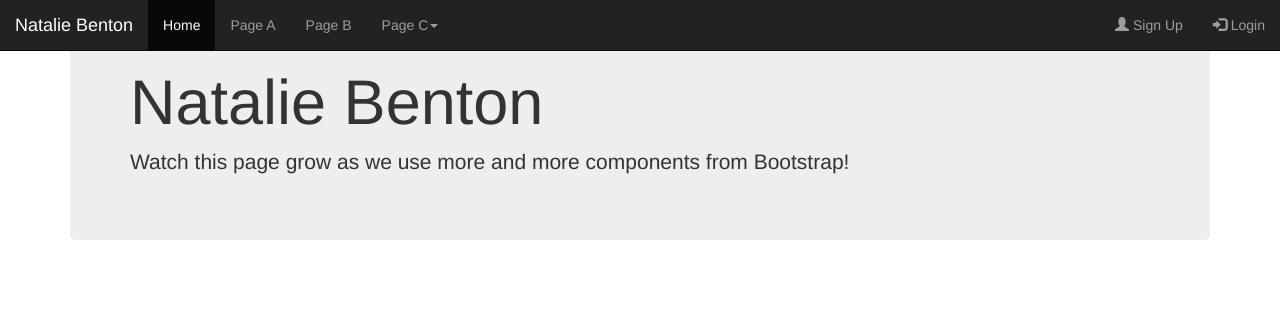
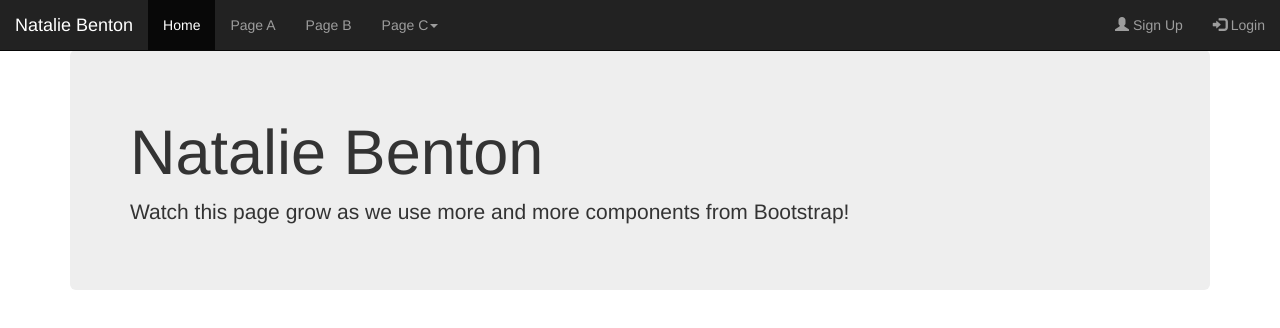
Before and after one commit to tgbenton/nataliebenton.com, a plain HTML site: page index.html in a window 1280 px wide. Drawn offline with nearby package versions, Linux system fonts and the light colour scheme.

Commit message:
Added JQuery code to move top of the jumbotron to the bottom of the navbar header

```diff
--- a/index.html
+++ b/index.html
@@ -50,7 +50,7 @@
 
 
 		<div class="container">
-			<div class="jumbotron">
+			<div class="jumbotron" id="myJumbotron">
 				<h1>Natalie Benton</h1>
 				<p>Watch this page grow as we use more and more components from Bootstrap!</p>
 			</div>
@@ -59,5 +59,9 @@
 		<script src="http://code.jquery.com/jquery-1.11.1.min.js"></script>
 		<script src="http://maxcdn.bootstrapcdn.com/bootstrap/3.3.0/js/bootstrap.min.js"></script>
 
+
+		<script>
+		 	$("#myJumbotron").css("margin-top",$("#myNavbar").height());
+		</script>
 	</body>
 </html>
```
